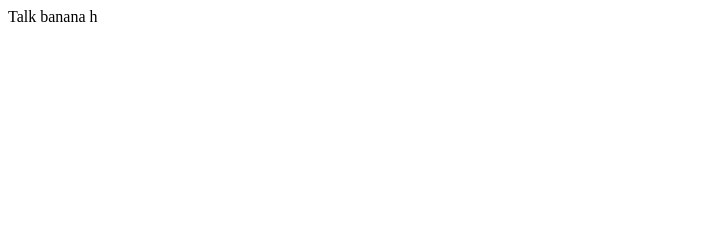
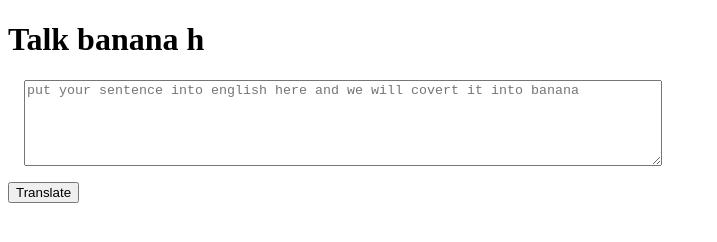
Before and after one commit to Gauravscriptx/minionese, a plain HTML site: page index.html in a window 1280 px wide. Shown: the whole page, without its empty margins (0-717 px from the left). Drawn offline with Linux system fonts and the light colour scheme.

Commit message:
docs:update index.html

```diff
--- a/index.html
+++ b/index.html
@@ -5,8 +5,23 @@
     <meta http-equiv="X-UA-Compatible" content="IE=edge" />
     <meta name="viewport" content="width=device-width, initial-scale=1.0" />
     <title>Minionese</title>
+    <style>
+      textarea {
+        display: block;
+        width: 50%;
+        margin: 1rem;
+        height: 10vh;
+      }
+    </style>
   </head>
   <body>
-    Talk banana h
+    <h1>Talk banana h</h1>
+    <textarea
+      placeholder="put your sentence into english here and we will covert it into banana"
+    ></textarea>
+    <button>Translate</button>
+    <script>
+      src="app.js" type="text/javascript"
+    </script>
   </body>
 </html>
```
